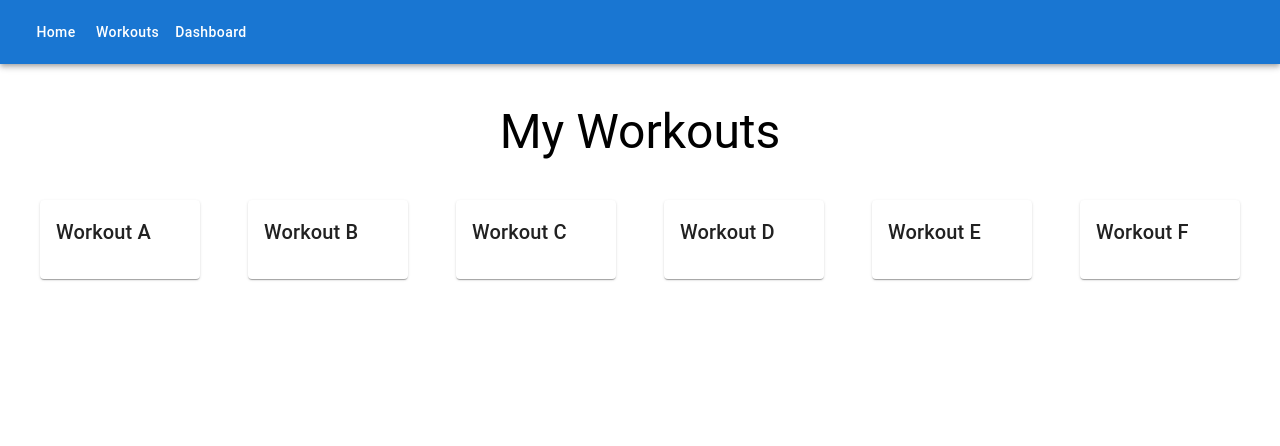
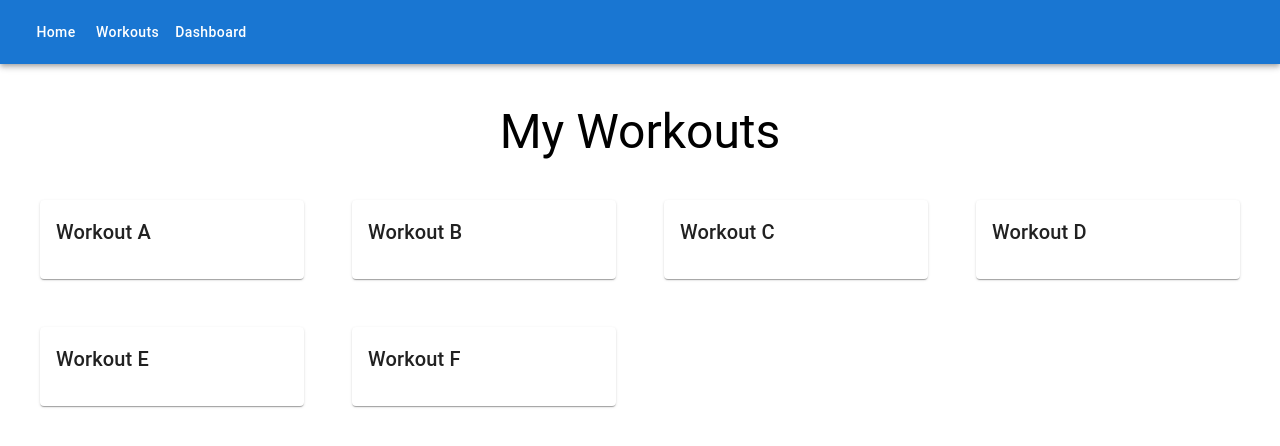
Before and after one commit to hudson-pierce/nextjs-todo-app, a Next.js app: page /workouts in a window 1280 px wide. Shown: the top 446 px of the page. Built offline with nearby package versions, Linux system fonts and the light colour scheme.

Commit message:
Break grid into separate component and improve spacing

```diff
--- /dev/null
+++ b/components/common/CustomGrid.js
@@ -0,0 +1,15 @@
+import { Grid, Box } from '@mui/material';
+
+export default function CustomGrid({ items, renderItem }) {
+  return (
+    <Grid container spacing={6}>
+      {items.map((item, index) => (
+        <Grid item key={index} xs={12} sm={12} md={6} lg={3}>
+          <Box sx={{ width: '100%', display: 'flex', justifyContent: 'center' }}>
+            {renderItem(item)}
+          </Box>
+        </Grid>
+      ))}
+    </Grid>
+  );
+}
--- a/pages/workouts.js
+++ b/pages/workouts.js
@@ -1,8 +1,7 @@
 import { useState } from 'react';
-import Grid from '@mui/material/Grid';
 import Layout from '../components/layout/Layout';
-import Box from '@mui/material/Box';
 import WorkoutCard from '../components/workouts/WorkoutCard';
+import CustomGrid from '../components/common/CustomGrid';
 import { WORKOUTS } from '../data/workouts';
 
 export default function Workouts() {
@@ -15,15 +14,12 @@ export default function Workouts() {
 
   return (
     <Layout title='My Workouts'>
-      <Grid container spacing={6}>
-          {workouts.map((workout, index) => (
-            <Grid item key={index} xs={12} sm={6} md={4} lg={2}>
-              <Box sx={{ width: '100%', display: 'flex', justifyContent: 'center' }}>
-                <WorkoutCard workout={workout} deleteWorkout={deleteWorkout}></WorkoutCard>
-              </Box>
-            </Grid>
-          ))}
-      </Grid>
+      <CustomGrid
+        items={workouts}
+        renderItem={(workout) => (
+          <WorkoutCard workout={workout} deleteWorkout={deleteWorkout} />
+        )}
+      />
     </Layout>
   );
 };
```
Also changed, not shown: pages/workout/[id].js (+7 -13 lines).
